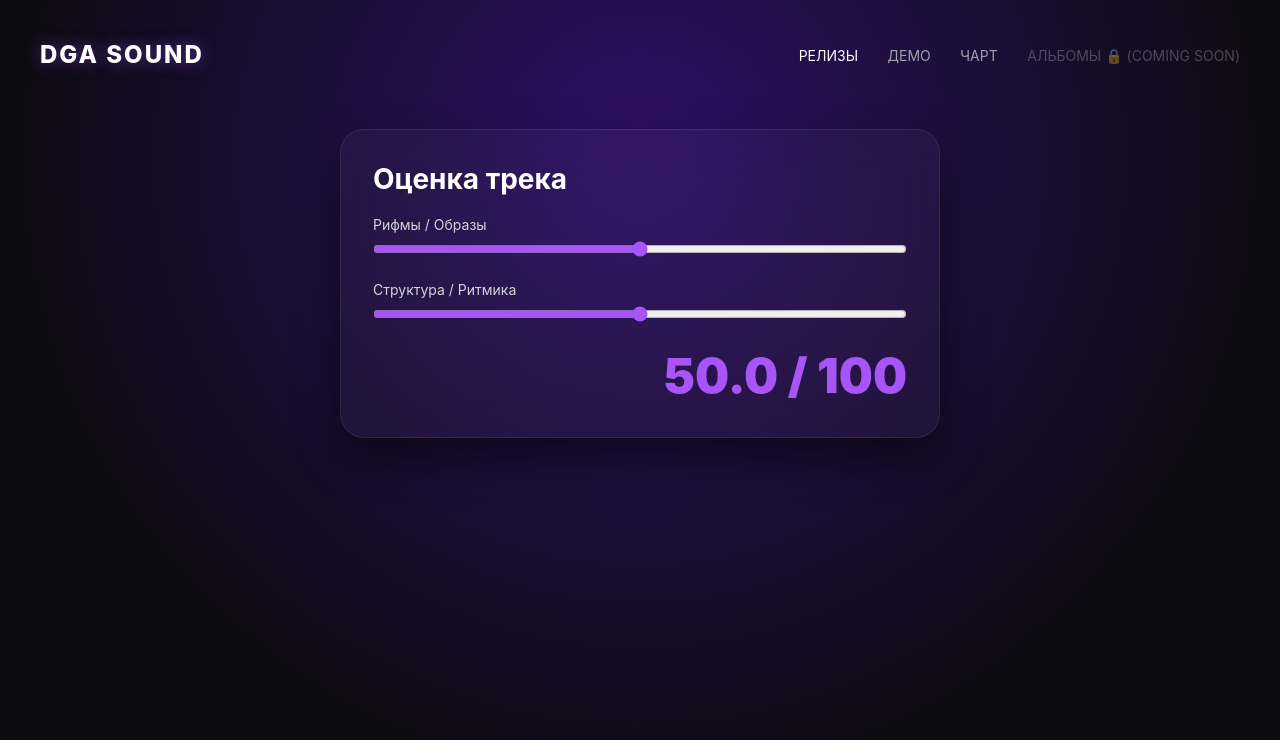
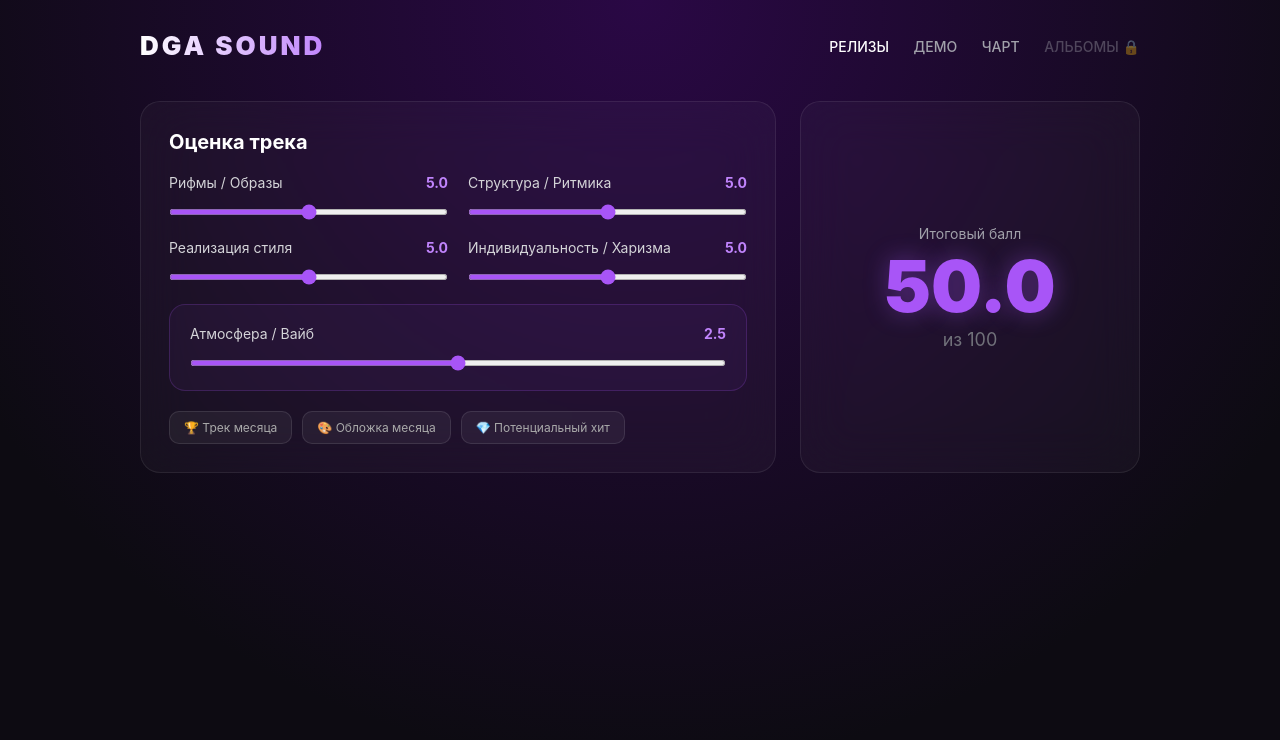
Before and after one commit to deadgothangel/dga-sound, a plain HTML site: page index.html in a window 1280 px wide. Drawn offline with Linux system fonts and the light colour scheme.

Commit message:
Refactor index.html for music evaluation interface
Updated the HTML structure and styles for the music evaluation page, enhancing the layout, adding new features, and improving the overall design.

```diff
--- a/index.html
+++ b/index.html
@@ -3,42 +3,88 @@
 <head>
   <meta charset="UTF-8">
   <meta name="viewport" content="width=device-width, initial-scale=1.0">
-  <title>DGA SOUND</title>
+  <title>DGA SOUND — Music Evaluation</title>
   <style>
-    * { margin: 0; padding: 0; box-sizing: border-box; font-family: 'Inter', sans-serif; }
+    * { margin: 0; padding: 0; box-sizing: border-box; font-family: 'Inter', system-ui, sans-serif; }
     body {
       background: #0d0b12;
-      background: radial-gradient(circle at 50% 20%, #2e1065 0%, #0d0b12 70%);
+      background: radial-gradient(circle at 50% 0%, #2a0845 0%, #0d0b12 75%);
       color: #ffffff;
       min-height: 100vh;
-      padding: 40px;
+      padding: 30px;
     }
     header {
       display: flex;
       justify-content: space-between;
       align-items: center;
-      margin-bottom: 60px;
+      max-width: 1000px;
+      margin: 0 auto 40px auto;
     }
-    .logo { font-size: 24px; font-weight: 800; letter-spacing: 2px; color: #fff; text-shadow: 0 0 15px rgba(168, 85, 247, 0.5); }
-    nav a { color: #a1a1aa; text-decoration: none; margin-left: 25px; font-size: 14px; transition: 0.3s; }
+    .logo {
+      font-size: 26px;
+      font-weight: 900;
+      letter-spacing: 3px;
+      background: linear-gradient(90deg, #fff, #c084fc);
+      -webkit-background-clip: text;
+      -webkit-text-fill-color: transparent;
+    }
+    nav a { color: #a1a1aa; text-decoration: none; margin-left: 20px; font-size: 14px; font-weight: 500; transition: 0.3s; }
     nav a.active, nav a:hover { color: #fff; }
-    .disabled { opacity: 0.4; cursor: not-allowed; }
+    .badge-lock { opacity: 0.4; cursor: not-allowed; }
+
+    .container { max-width: 1000px; margin: 0 auto; display: grid; grid-template-columns: 1fr 340px; gap: 24px; }
 
     .card {
       background: rgba(255, 255, 255, 0.03);
-      backdrop-filter: blur(20px);
+      backdrop-filter: blur(25px);
       border: 1px solid rgba(255, 255, 255, 0.08);
-      border-radius: 24px;
-      padding: 32px;
-      max-width: 600px;
-      margin: 0 auto;
-      box-shadow: 0 20px 40px rgba(0,0,0,0.5);
+      border-radius: 20px;
+      padding: 28px;
     }
-    .score-title { font-size: 28px; margin-bottom: 20px; font-weight: 700; }
-    .slider-group { margin-bottom: 20px; }
-    .slider-group label { display: block; font-size: 14px; color: #d4d4d8; margin-bottom: 8px; }
-    input[type=range] { width: 100%; accent-color: #a855f7; }
-    .score-display { text-align: right; font-size: 48px; font-weight: 900; color: #a855f7; margin-top: 20px; }
+
+    .grid-2 { display: grid; grid-template-columns: 1fr 1fr; gap: 20px; margin-bottom: 20px; }
+
+    label { display: flex; justify-content: space-between; font-size: 14px; color: #d4d4d8; margin-bottom: 8px; }
+    .val-tag { color: #c084fc; font-weight: bold; }
+
+    input[type=range] {
+      width: 100%;
+      height: 6px;
+      border-radius: 5px;
+      background: rgba(255, 255, 255, 0.1);
+      outline: none;
+      accent-color: #a855f7;
+      cursor: pointer;
+    }
+
+    .vibe-box {
+      background: rgba(168, 85, 247, 0.05);
+      border: 1px solid rgba(168, 85, 247, 0.2);
+      border-radius: 16px;
+      padding: 20px;
+      margin-top: 20px;
+    }
+
+    .tags-box { display: flex; gap: 10px; margin-top: 20px; flex-wrap: wrap; }
+    .tag-btn {
+      background: rgba(255, 255, 255, 0.05);
+      border: 1px solid rgba(255, 255, 255, 0.1);
+      color: #aaa;
+      padding: 8px 14px;
+      border-radius: 10px;
+      font-size: 12px;
+      cursor: pointer;
+      transition: 0.3s;
+    }
+    .tag-btn.active {
+      background: rgba(168, 85, 247, 0.2);
+      border-color: #a855f7;
+      color: #fff;
+    }
+
+    .score-sidebar { text-align: center; display: flex; flex-direction: column; justify-content: center; }
+    .score-num { font-size: 72px; font-weight: 900; color: #a855f7; text-shadow: 0 0 25px rgba(168, 85, 247, 0.4); }
+    .score-max { font-size: 18px; color: #71717a; }
   </style>
 </head>
 <body>
@@ -49,27 +95,69 @@
       <a href="#" class="active">РЕЛИЗЫ</a>
       <a href="#">ДЕМО</a>
       <a href="#">ЧАРТ</a>
-      <a href="#" class="disabled">АЛЬБОМЫ 🔒 (COMING SOON)</a>
+      <a href="#" class="badge-lock">АЛЬБОМЫ 🔒</a>
     </nav>
   </header>
 
-  <main>
+  <div class="container">
     <div class="card">
-      <div class="score-title">Оценка трека</div>
+      <h2 style="margin-bottom: 20px; font-size: 20px;">Оценка трека</h2>
 
-      <div class="slider-group">
-        <label>Рифмы / Образы</label>
-        <input type="range" min="0" max="10" step="0.5" value="5">
+      <div class="grid-2">
+        <div>
+          <label>Рифмы / Образы <span class="val-tag" id="v1">5.0</span></label>
+          <input type="range" id="r1" min="0" max="10" step="0.5" value="5" oninput="calc()">
+        </div>
+        <div>
+          <label>Структура / Ритмика <span class="val-tag" id="v2">5.0</span></label>
+          <input type="range" id="r2" min="0" max="10" step="0.5" value="5" oninput="calc()">
+        </div>
+        <div>
+          <label>Реализация стиля <span class="val-tag" id="v3">5.0</span></label>
+          <input type="range" id="r3" min="0" max="10" step="0.5" value="5" oninput="calc()">
+        </div>
+        <div>
+          <label>Индивидуальность / Харизма <span class="val-tag" id="v4">5.0</span></label>
+          <input type="range" id="r4" min="0" max="10" step="0.5" value="5" oninput="calc()">
+        </div>
       </div>
 
-      <div class="slider-group">
-        <label>Структура / Ритмика</label>
-        <input type="range" min="0" max="10" step="0.5" value="5">
+      <div class="vibe-box">
+        <label>Атмосфера / Вайб <span class="val-tag" id="v5">2.5</span></label>
+        <input type="range" id="r5" min="0" max="5" step="0.25" value="2.5" oninput="calc()">
       </div>
 
-      <div class="score-display">50.0 / 100</div>
+      <div class="tags-box">
+        <button class="tag-btn" onclick="this.classList.toggle('active')">🏆 Трек месяца</button>
+        <button class="tag-btn" onclick="this.classList.toggle('active')">🎨 Обложка месяца</button>
+        <button class="tag-btn" onclick="this.classList.toggle('active')">💎 Потенциальный хит</button>
+      </div>
     </div>
-  </main>
 
+    <div class="card score-sidebar">
+      <div style="font-size: 14px; color: #a1a1aa;">Итоговый балл</div>
+      <div class="score-num" id="total">50.0</div>
+      <div class="score-max">из 100</div>
+    </div>
+  </div>
+
+  <script>
+    function calc() {
+      let r1 = parseFloat(document.getElementById('r1').value);
+      let r2 = parseFloat(document.getElementById('r2').value);
+      let r3 = parseFloat(document.getElementById('r3').value);
+      let r4 = parseFloat(document.getElementById('r4').value);
+      let r5 = parseFloat(document.getElementById('r5').value);
+
+      document.getElementById('v1').innerText = r1.toFixed(1);
+      document.getElementById('v2').innerText = r2.toFixed(1);
+      document.getElementById('v3').innerText = r3.toFixed(1);
+      document.getElementById('v4').innerText = r4.toFixed(1);
+      document.getElementById('v5').innerText = r5.toFixed(2);
+
+      let total = (r1 * 2) + (r2 * 2) + (r3 * 2) + (r4 * 2) + (r5 * 4);
+      document.getElementById('total').innerText = total.toFixed(1);
+    }
+  </script>
 </body>
 </html>
```
